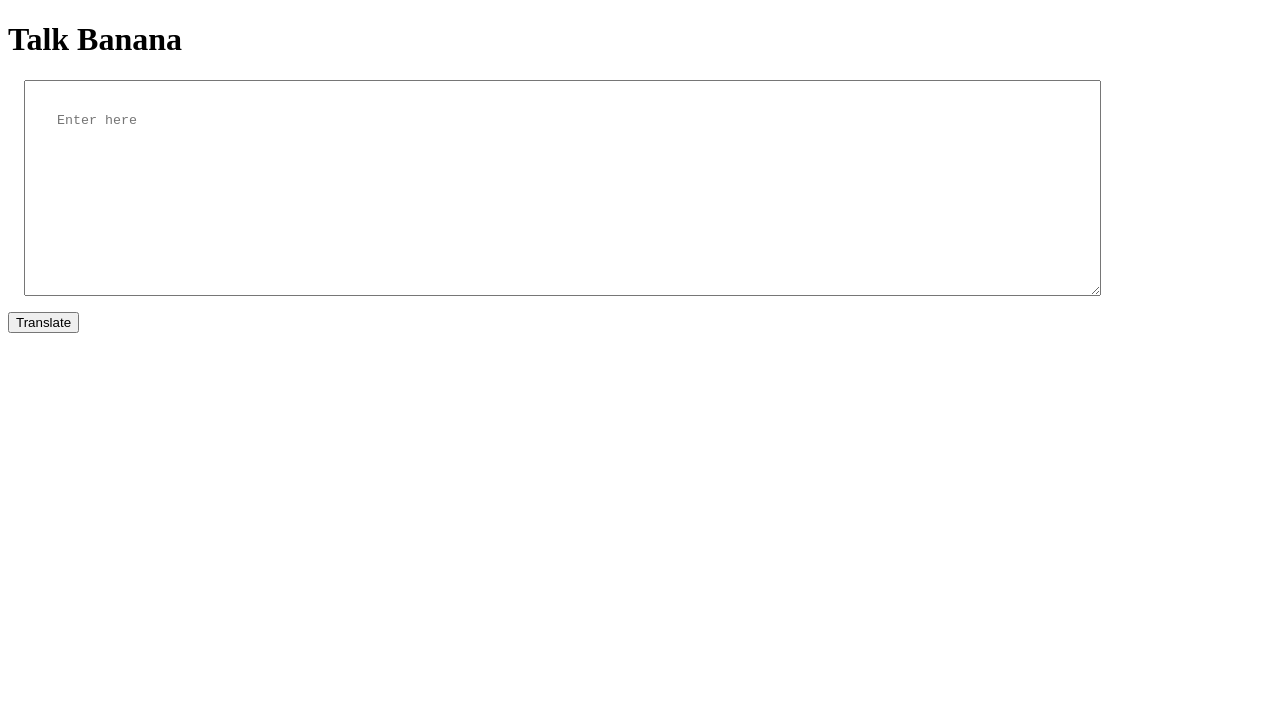
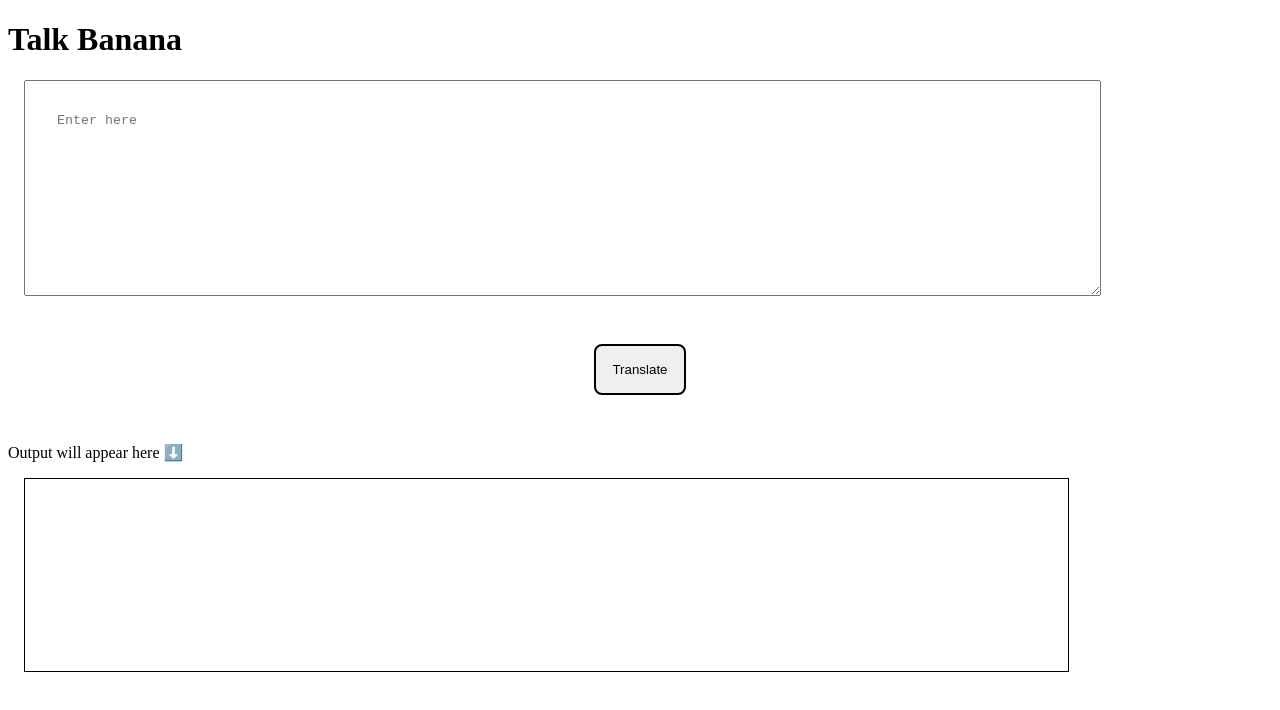
Before and after one commit to OmkarDevadiga/Banana-Speak, a plain HTML site: page index.html in a window 1280 px wide. Drawn offline with Linux system fonts and the light colour scheme.

Commit message:
wiring input output

```diff
--- a/app.js
+++ b/app.js
@@ -1,11 +1,10 @@
 var btnTranslate = document.querySelector("#btn-translate");
+var textInput = document.querySelector("#txt-input");
+var textOutput = document.querySelector("#output");
 
 
+function clickHandler(){
+    textOutput.innerText = "!@$%@%@!$!&@&!@&@! " + textInput.value ;
+};
 
-var textInput = document.querySelector("#txt-input");
-
-
-btnTranslate.addEventListener("click", function(){
-    console.log("clicked");
-    console.log(textInput.value);
-})
+btnTranslate.addEventListener("click", clickHandler);
--- a/index.html
+++ b/index.html
@@ -1,5 +1,6 @@
 <!DOCTYPE html>
 <html lang="en">
+
 <head>
     <meta charset="UTF-8">
     <meta http-equiv="X-UA-Compatible" content="IE=edge">
@@ -7,10 +8,19 @@
     <title>Translator</title>
     <link rel="stylesheet" href="styles.css">
 </head>
+
 <body>
     <h1>Talk Banana</h1>
     <textarea name="input" id="txt-input" cols="40" rows="10" placeholder="Enter here"></textarea>
-    <button id="btn-translate">Translate</button>
+
+    <div id="btn">
+        <button id="btn-translate">Translate</button>
+    </div>
+
+    <div>Output will appear here ⬇️</div>
+    <div id="output"></div>
+
     <script src="app.js" type="text/javascript"></script>
 </body>
+
 </html>
--- a/styles.css
+++ b/styles.css
@@ -4,3 +4,24 @@ textarea{
     margin: 1rem;
     padding: 2rem;
 }
+
+#output{
+    width: 80%;
+    height: 20vh;
+    border: 1px solid black;
+    margin: 1rem;
+    padding: 1rem;
+}
+
+#btn{
+    text-align: center;
+    margin: 1rem;
+    padding: 1rem;
+}
+
+#btn-translate{
+    margin: 1rem;
+    padding: 1rem;
+    border: 2px solid black;
+    border-radius: 0.5rem;
+}
```
